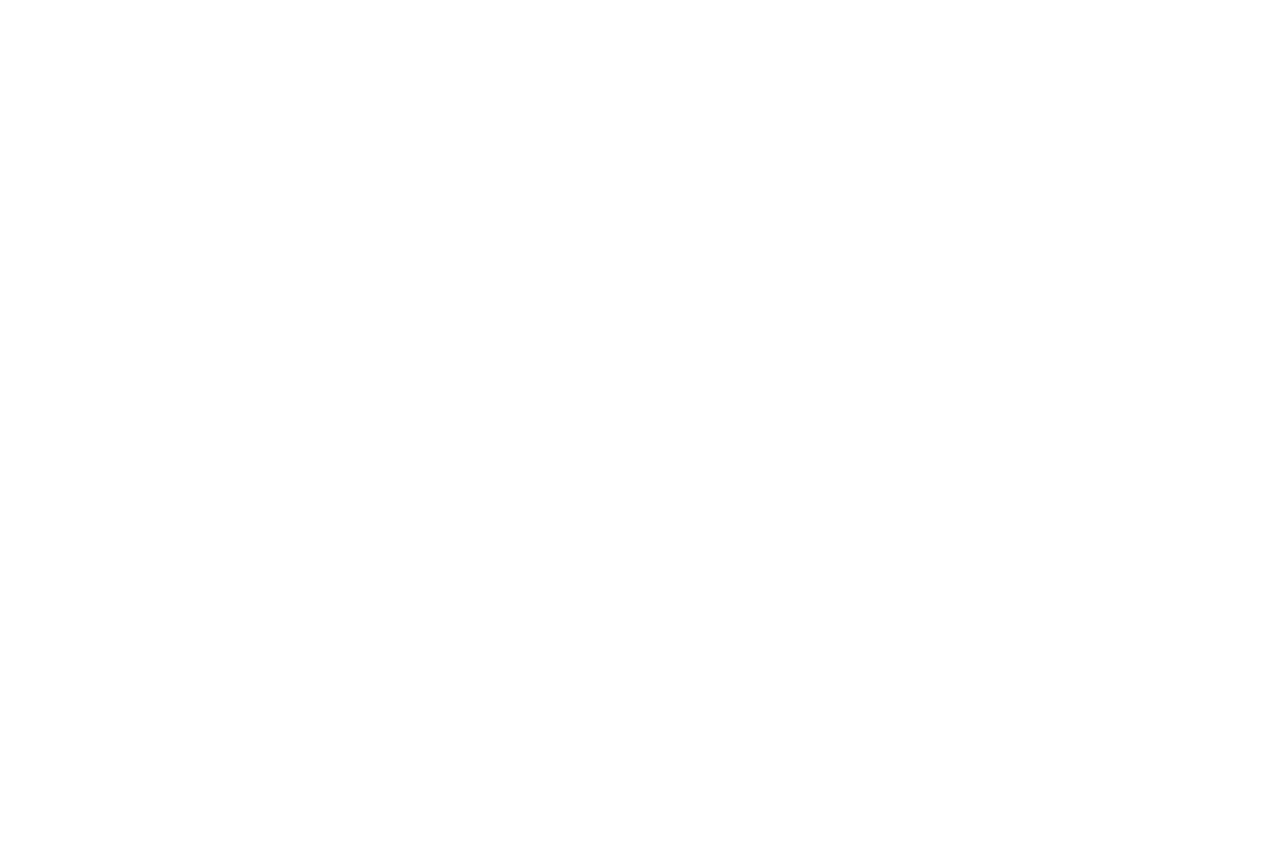
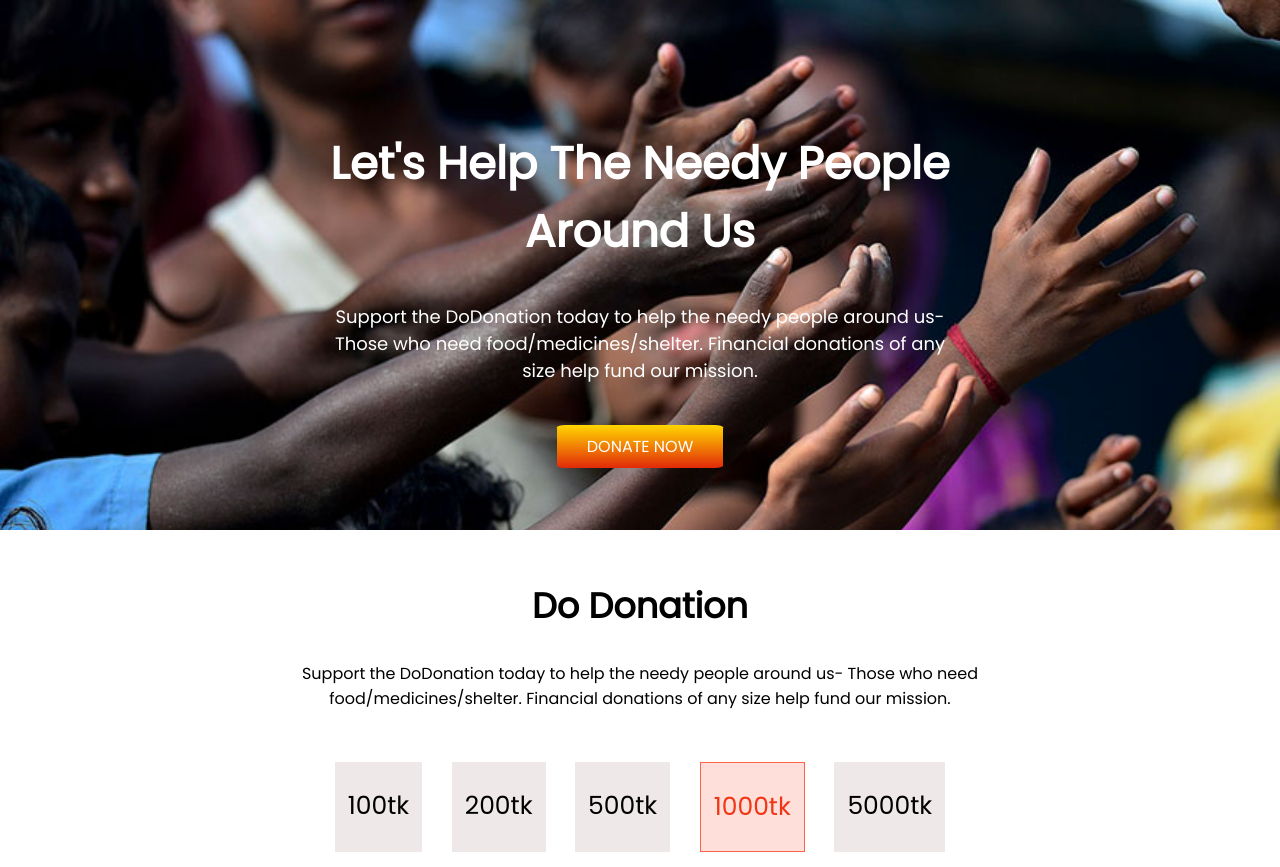
Before and after one commit to Ishrak-Imtiaz/do-donation, a plain HTML site: page index.html in a window 1280 px wide. Before the commit the page ends 800 px from the top, so only its background shows below. Drawn offline with Linux system fonts and the light colour scheme.

Commit message:
donation part added

```diff
--- a/index.html
+++ b/index.html
@@ -6,10 +6,39 @@
     <meta http-equiv="X-UA-Compatible" content="IE=edge">
     <meta name="viewport" content="width=device-width, initial-scale=1.0">
     <title>DoDonation</title>
+    <link rel="preconnect" href="https://fonts.googleapis.com">
+    <link rel="preconnect" href="https://fonts.gstatic.com" crossorigin>
+    <link href="https://fonts.googleapis.com/css2?family=Poppins:ital@0;1&display=swap" rel="stylesheet">
     <link rel="stylesheet" href="style.css">
 </head>
 
 <body>
+    <section class="intro">
+        <div class="intro-text">
+            <h1>Let's Help The Needy People Around Us</h1>
+            <p id="intro-para">Support the DoDonation today to help the needy people around us- Those who need
+                food/medicines/shelter.
+                Financial donations of any size help fund our mission.</p>
+        </div>
+        <div>
+            <a class="intro-btn" href="https://www.facebook.com/ishrak.imtiaz">DONATE NOW</a>
+        </div>
+    </section>
+    <section>
+        <div class="donation-text">
+            <h2>Do Donation</h2>
+            <p>Support the DoDonation today to help the needy people around us- Those who need
+                food/medicines/shelter.
+                Financial donations of any size help fund our mission.</p>
+        </div>
+        <div class="donation-amount">
+            <li class="amount-list">100tk</li>
+            <li class="amount-list">200tk</li>
+            <li class="amount-list">500tk</li>
+            <li class="amount-list" id="selected-amount">1000tk</li>
+            <li class="amount-list">5000tk</li>
+        </div>
+    </section>
 
 </body>
 
--- a/style.css
+++ b/style.css
@@ -0,0 +1,71 @@
+body {
+    font-family: 'Poppins', sans-serif;
+    margin: 0;
+}
+
+.intro {
+    height: 450px;
+    width: 100%;
+    background-image: url(images/donation13.jpg);
+    background-repeat: no-repeat;
+    background-size: 100%;
+    text-align: center;
+    justify-content: center;
+    margin: 0;
+    padding-top: 80px;
+}
+
+.intro-text {
+    color: white;
+    text-align: center;
+    margin-top: 50px;
+    margin-bottom: 50px;
+    padding: 0% 25%;
+}
+
+h1 {
+    font-size: 45px;
+}
+
+#intro-para {
+    font-size: 18px;
+}
+
+.intro-btn {
+    text-align: center;
+    text-decoration: none;
+    background-image: linear-gradient(gold, rgb(226, 41, 9));
+    padding: 10px 30px;
+    border-radius: 5%;
+    color: white;
+    font-size: 700;
+}
+
+.donation-text {
+    text-align: center;
+    padding: 20px 20%;
+}
+
+h2 {
+    font-size: 35px;
+}
+
+.donation-amount {
+    display: flex;
+    list-style: none;
+    justify-content: space-around;
+    padding: 15px 25%;
+    font-size: 25px;
+}
+
+.amount-list {
+    padding: 25px 13px;
+    background-color: rgb(238, 232, 232);
+}
+
+#selected-amount {
+
+    color: rgb(240, 54, 22);
+    border: 1px solid tomato;
+    background-color: rgba(255, 99, 71, 0.205);
+}
```
Also changed, not shown: images/donation.jpg (added).
